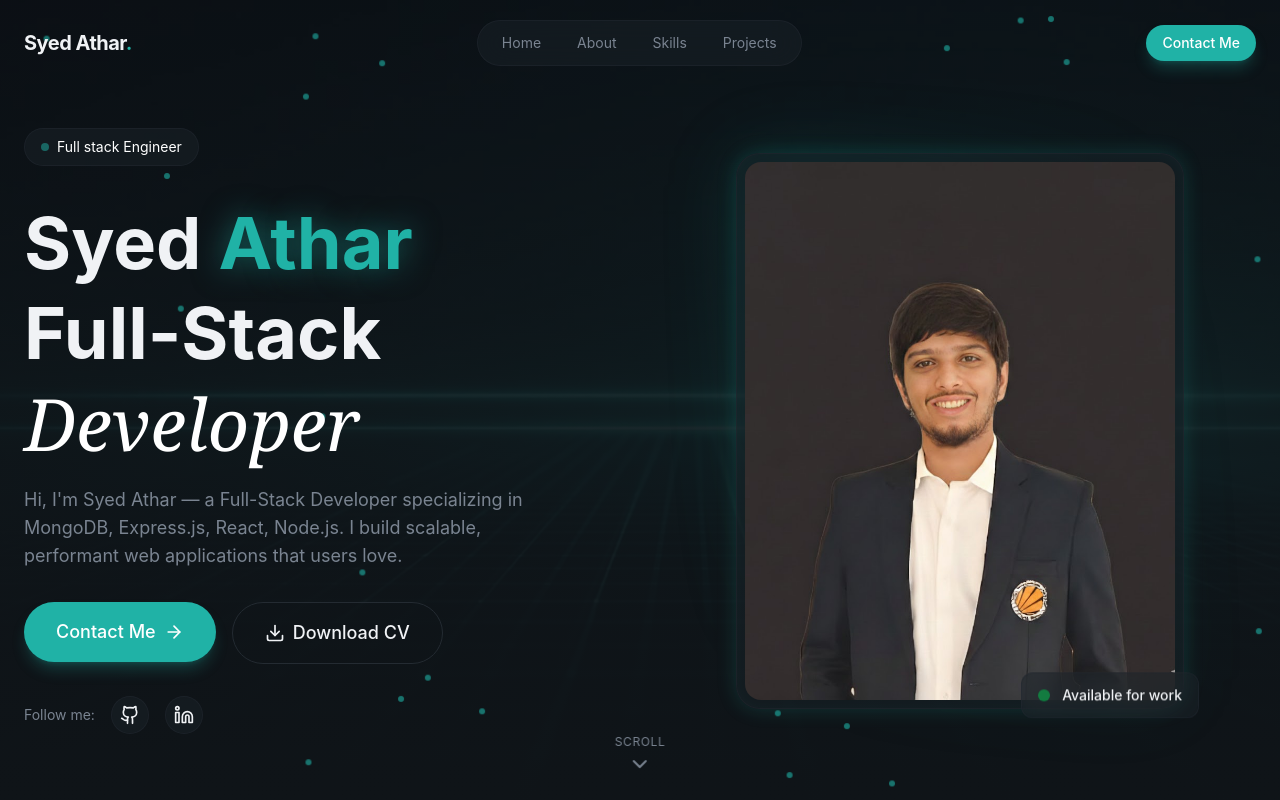
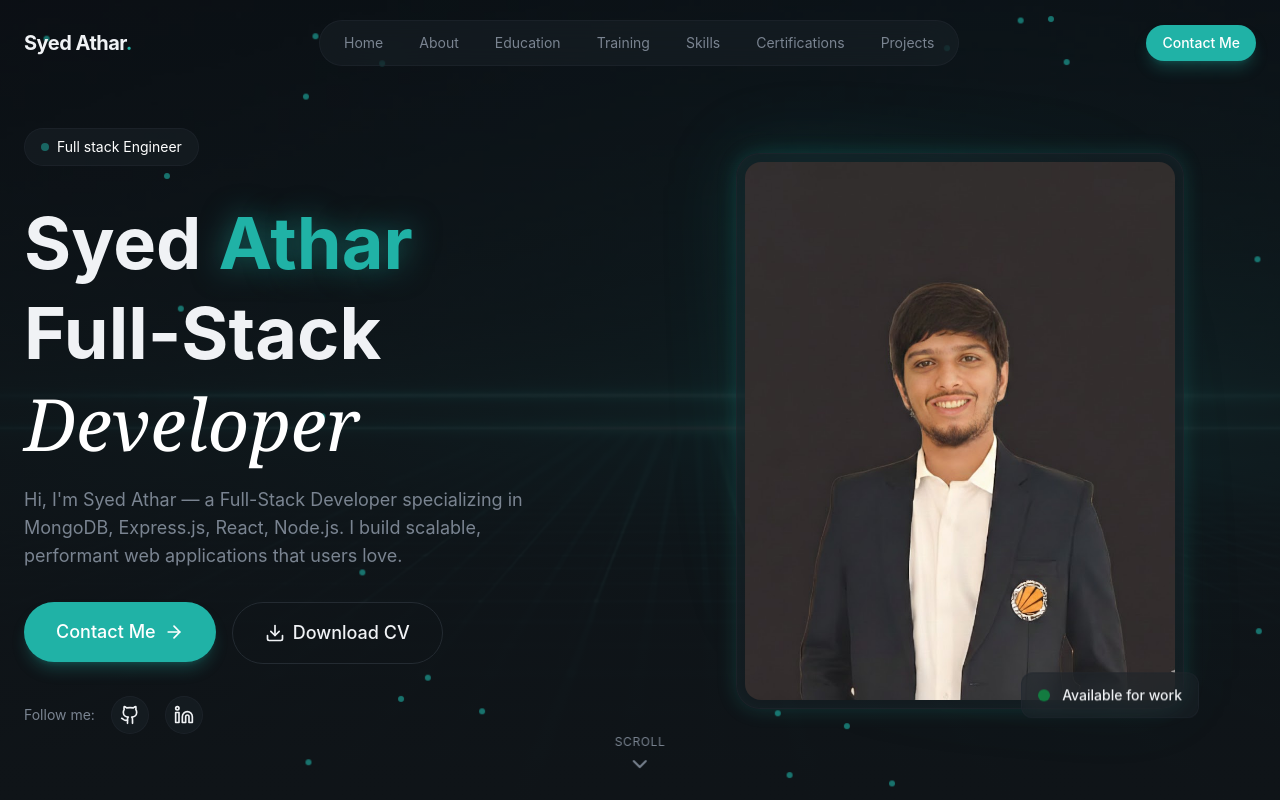
Before and after one commit to Syedathar23/athar-portfoilio, a React (Vite) app: page / in a window 1280 px wide. Shown: the top 800 px of the page. Built offline with nearby package versions, Linux system fonts and the light colour scheme.

Commit message:
navbar update

```diff
--- a/src/layout/Footer.jsx
+++ b/src/layout/Footer.jsx
@@ -6,10 +6,13 @@ const socialLinks = [
 ];
 
 const footerLinks = [
-  { href: "#hero", label: "hero" },
+  { href: "#hero", label: "Home" },
   { href: "#about", label: "About" },
+  { href: "#education", label: "Education"},
+  { href: "#training", label: "Training"},
+  { href: "#skills" , label: "Skills"},
+  { href: "#certifications", label: "Certifications"},
   { href: "#projects", label: "Projects" },
-  { href: "#contact", label: "Contact" },
 ];
 
 export const Footer = () => {
--- a/src/layout/Navbar.jsx
+++ b/src/layout/Navbar.jsx
@@ -5,7 +5,10 @@ import { useEffect, useState } from "react";
 const navLinks = [
   { href: "#hero", label: "Home" },
   { href: "#about", label: "About" },
+  { href: "#education", label: "Education"},
+  { href: "#training", label: "Training"},
   { href: "#skills" , label: "Skills"},
+  { href: "#certifications", label: "Certifications"},
   { href: "#projects", label: "Projects" },
 ];
 
--- a/src/sections/EducationSection.jsx
+++ b/src/sections/EducationSection.jsx
@@ -160,7 +160,7 @@ const EducationCard = ({ item, isLeft }) => {
 
 export default function EducationSection() {
   return (
-    <section
+    <section id="education"
       className="relative min-h-screen py-20 px-4 overflow-hidden bg-secondary/5"
       // style={{ background: "" }}
     >
```
